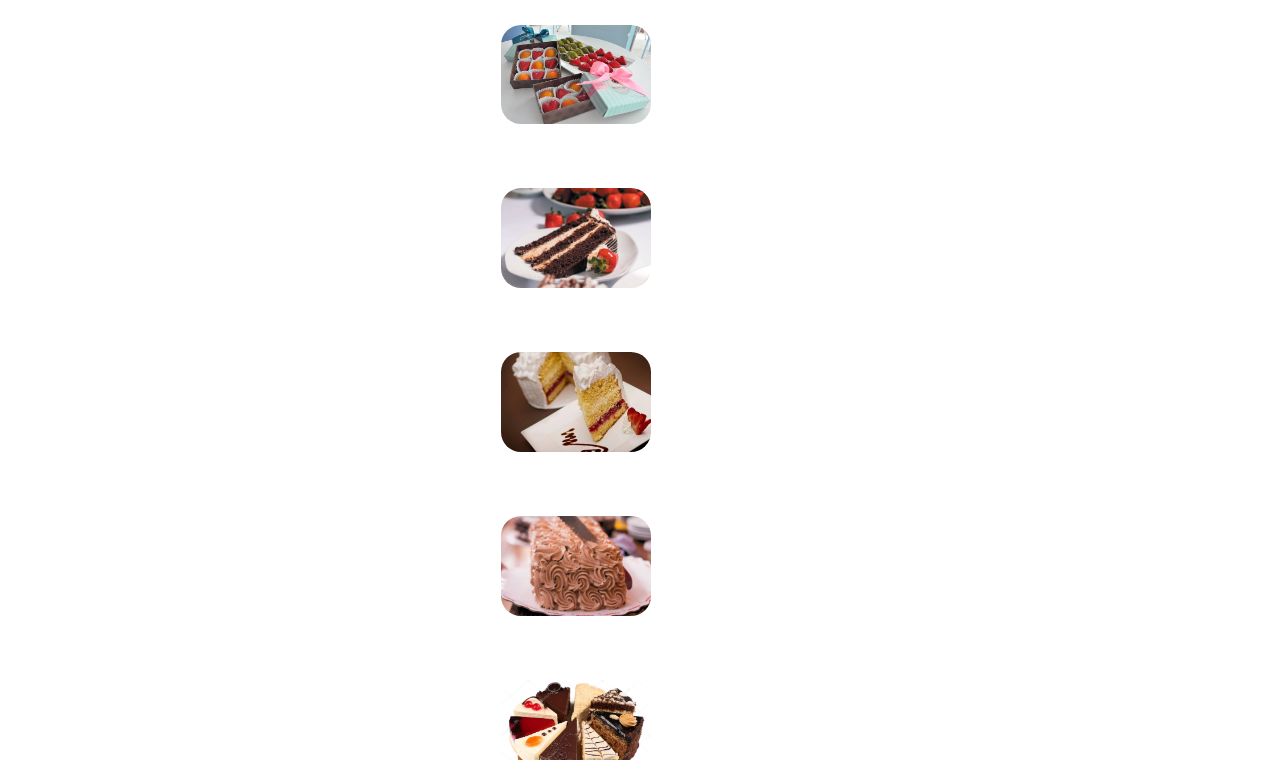
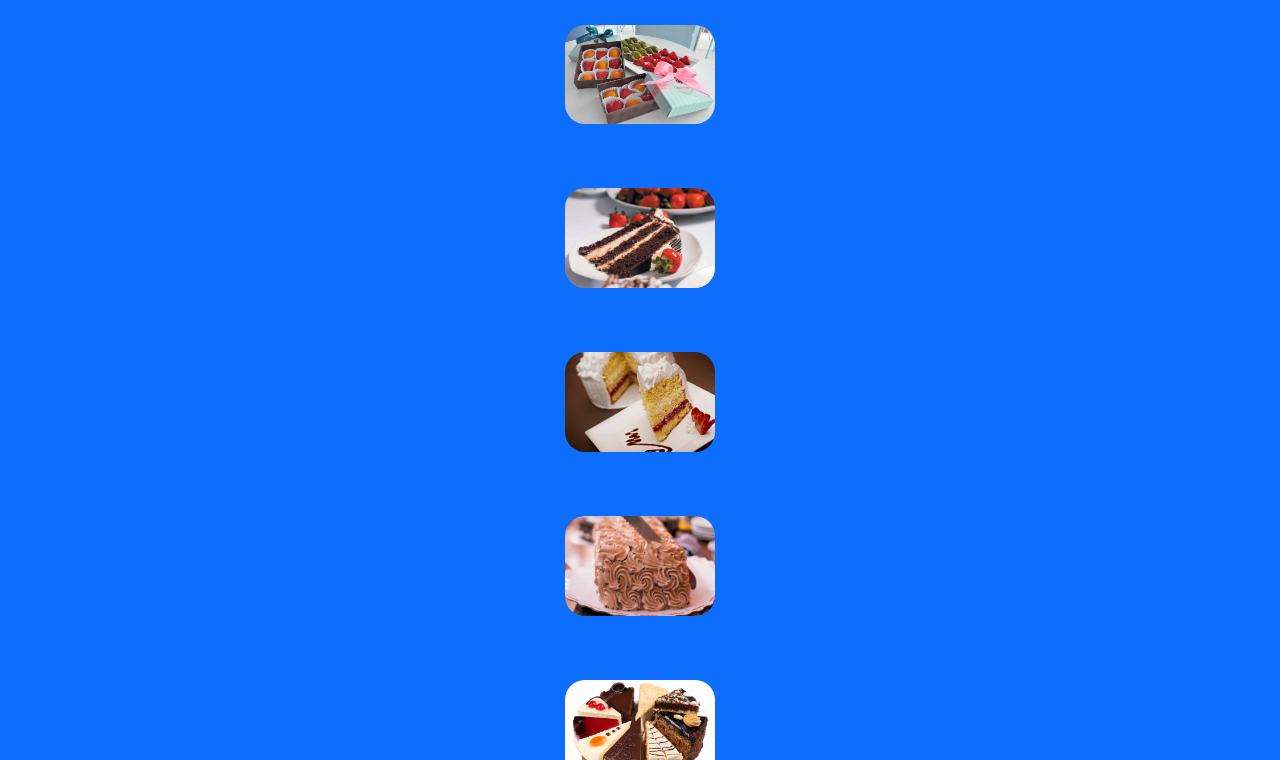
Before and after one commit to DjFernandoIslas/coderhouse-desarrollo-web-fernando-islas, a website: page Menu/Food.html in a window 1280 px wide. Shown: the part 155-915 px from the top of the page. Drawn offline with nearby package versions, Linux system fonts and the light colour scheme.

Commit message:
listo para merge

```diff
--- a/Menu/Food.html
+++ b/Menu/Food.html
@@ -41,7 +41,7 @@
   </nav>
 </header>
 <!-- fin de encabezado -->
-<section id="submenu-food" class="submenu">
+<section id="submenu-food" class="submenu bg-primary">
   <div class="submenu_tittle">
       <h1>Food</h1>
     </div>
--- a/scss/pages/_index.scss
+++ b/scss/pages/_index.scss
@@ -76,11 +76,9 @@ a {
 }
 
 .submenu_imgs {
-  width: 90vw;
+  width: 100vw;
   display: flex;
   flex-direction: column;
-  justify-content: center;
-  text-align: center;
   align-items: center;
 }
 
```
Also changed, not shown: Menu/Drinks.html (+1 -1 lines), Css/Style.css.
